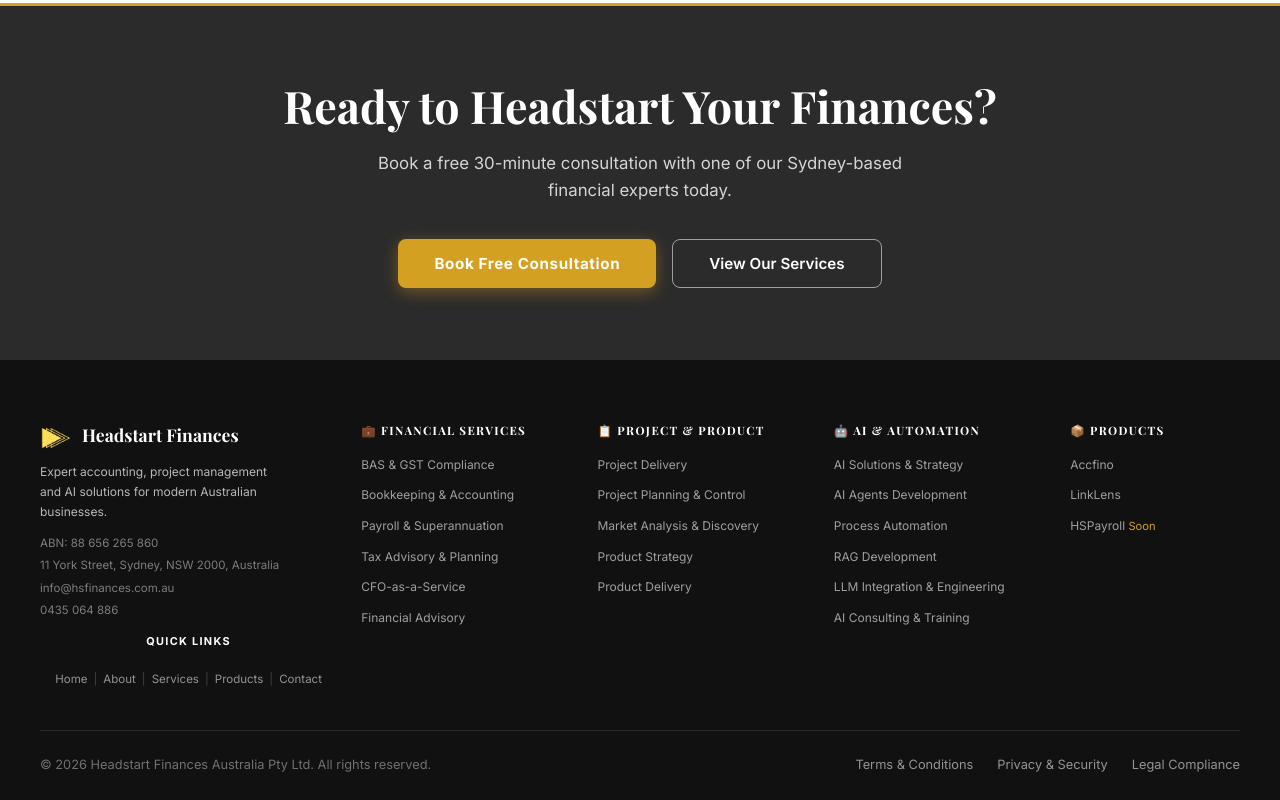
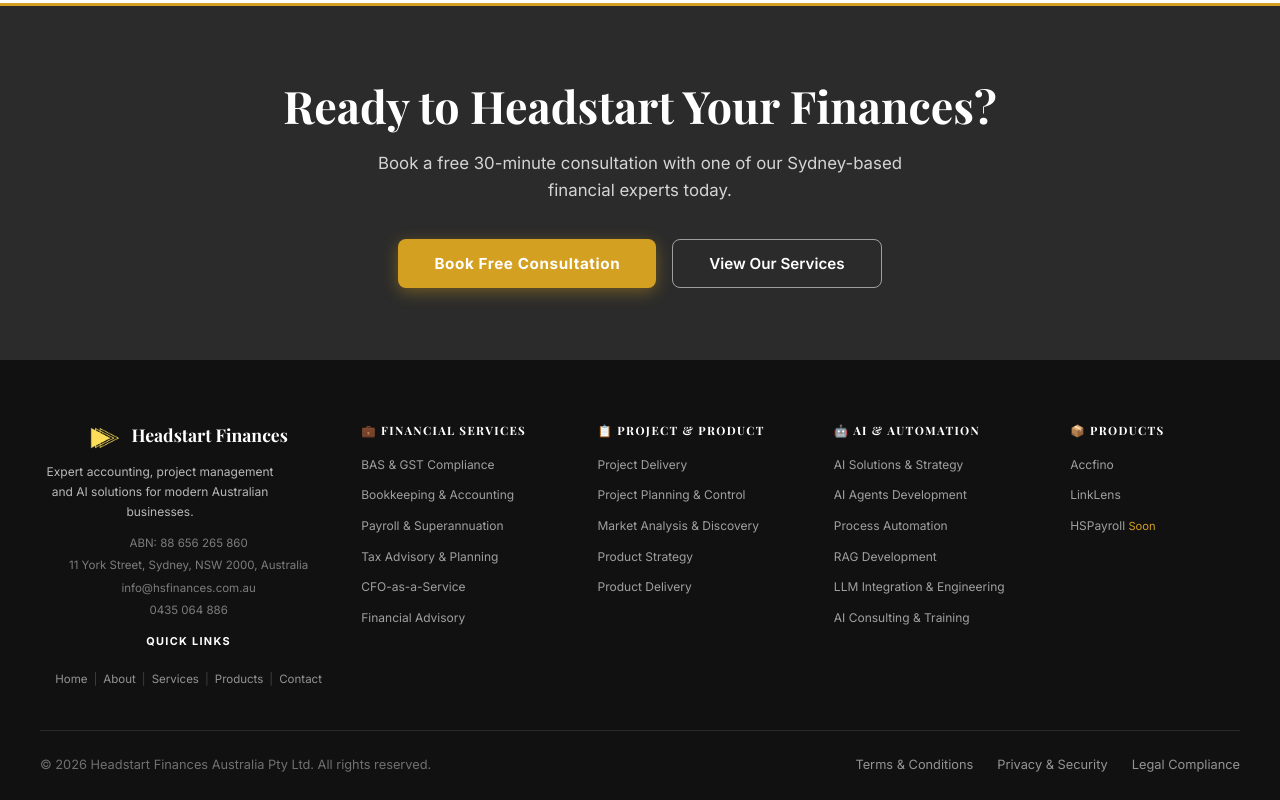
Before and after one commit to pramahosting/hsfinances, a React (Vite) app: page / in a window 1280 px wide. Shown: the part 3956-4756 px from the top of the page. Built offline with nearby package versions, Linux system fonts and the light colour scheme.

Commit message:
Update Footer.jsx

```diff
--- a/src/components/Footer.jsx
+++ b/src/components/Footer.jsx
@@ -31,13 +31,13 @@
         <div className="footer-grid">
 
           {/* COL 1 — BRAND + QUICK LINKS inline */}
-          <div className="footer-brand">
-            <div className="footer-brand-logo">
+          <div className="footer-brand" style={{ textAlign:"center" }}>
+            <div className="footer-brand-logo" style={{ justifyContent:"center" }}>
               <img src="/data/hsflogo.png" alt="Headstart Finances Logo" />
               <h3>Headstart Finances</h3>
             </div>
             <p>Expert accounting, project management and AI solutions for modern Australian businesses.</p>
-            <div className="footer-meta">
+            <div className="footer-meta" style={{ textAlign:"center" }}>
               <div>ABN: {COMPANY.abn}</div>
               <div>{COMPANY.address}</div>
               <div><a href={`mailto:${COMPANY.email}`} style={{ color:"rgba(255,255,255,.45)" }}>{COMPANY.email}</a></div>
```
